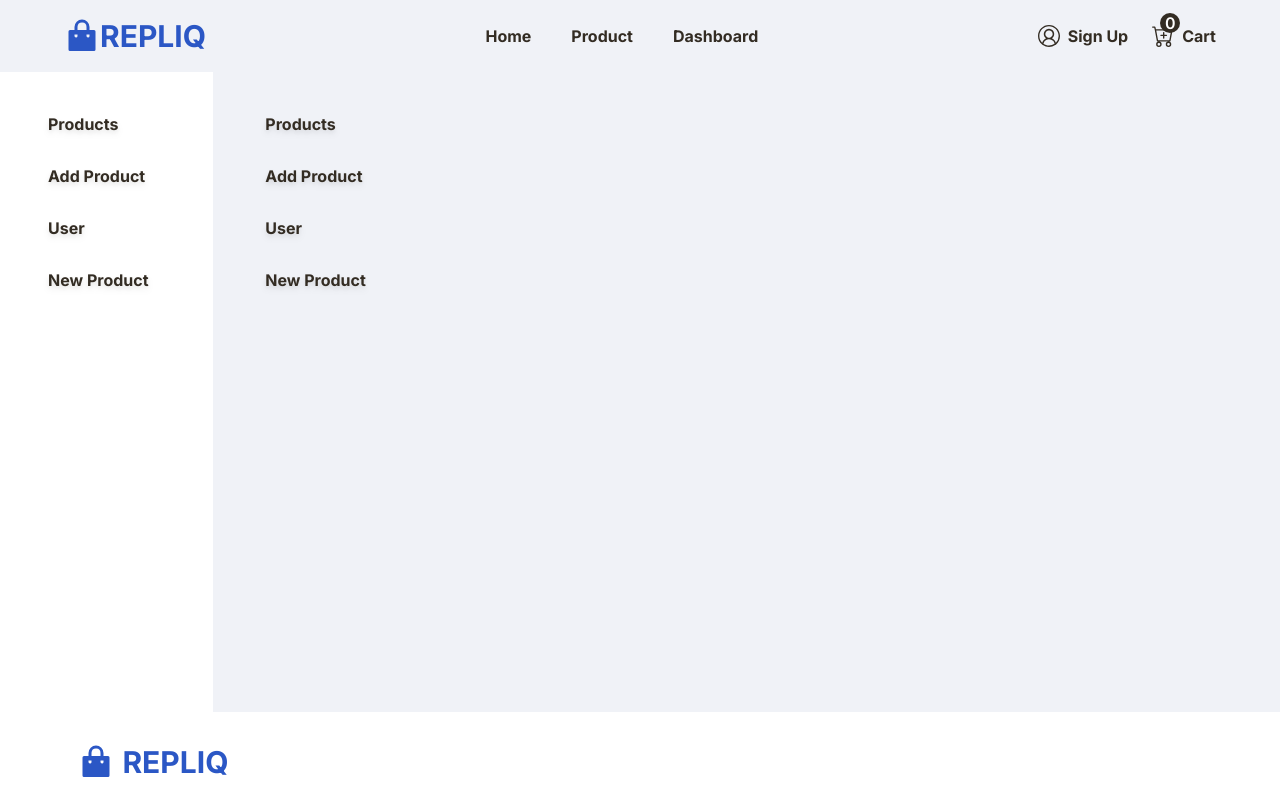
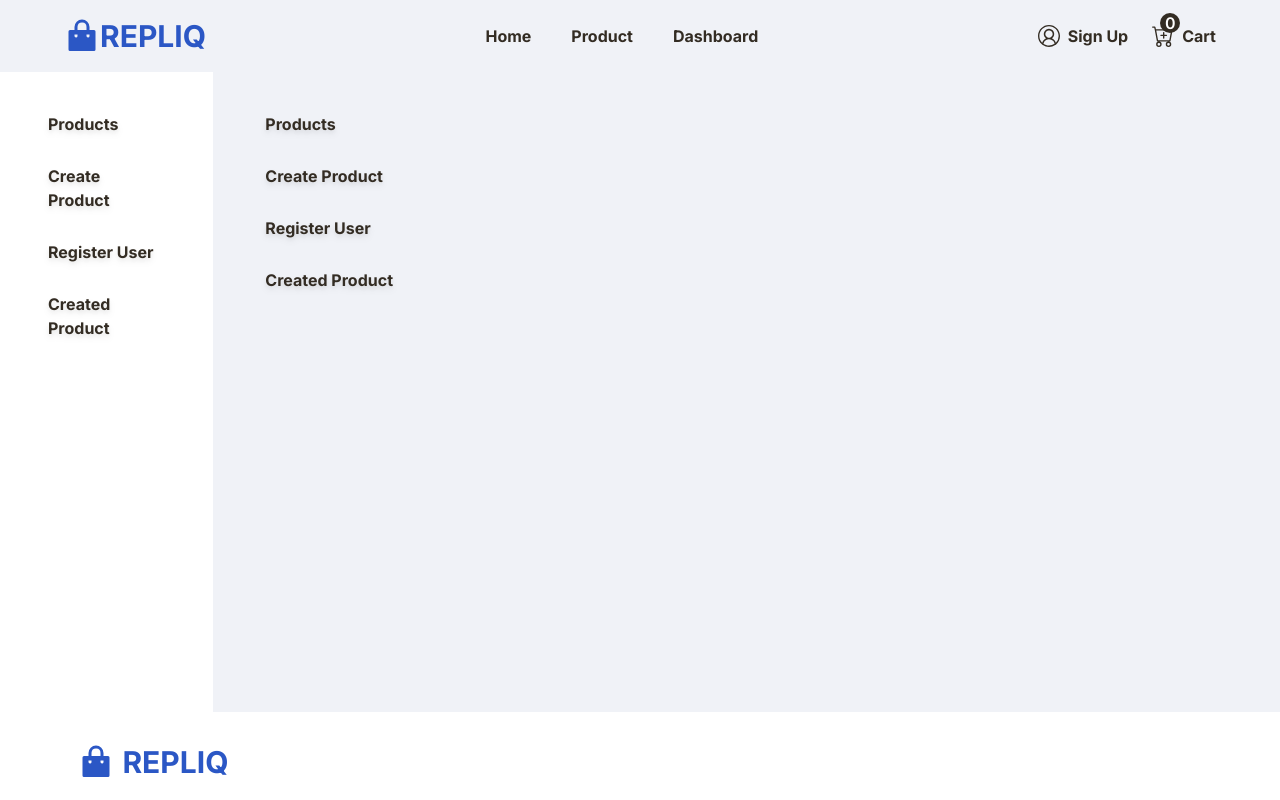
Before and after one commit to imtowhidulislam/repliqdemoporject, a Next.js app: page /dashboard/components/common/Navbar in a window 1280 px wide. Shown: the top 800 px of the page. Built offline with nearby package versions, Linux system fonts and the light colour scheme.

Commit message:
delete all button alignment set to align left

```diff
--- a/src/app/cart/page.jsx
+++ b/src/app/cart/page.jsx
@@ -48,7 +48,7 @@ const Cart = () => {
   return (
     <div className="py-16 cartHeight">
       <div className="container p-2 sm:p-4 md:p-0 ">
-        <div className="flex flex-col items-start justify-between gap-4 mb-8 sm:items-center sm:flex-row sm:gap-20">
+        <div className="flex flex-col items-start justify-between gap-4 mb-8">
           <h2 className="text-2xl font-bold text-left capitalize cartTitle ms:text-4xl text-primary">
             {uniqueCart.length < 1
               ? "Your cart is empty"
--- a/src/app/dashboard/components/common/Navbar/page.jsx
+++ b/src/app/dashboard/components/common/Navbar/page.jsx
@@ -13,17 +13,17 @@ const dashBoard = [
   {
     id: 2,
     route: "/dashboard/addproduct",
-    routeName: "Add Product",
+    routeName: "Create Product",
   },
   {
     id: 3,
     route: "/dashboard/user",
-    routeName: "User",
+    routeName: "Register User",
   },
   {
     id: 4,
     route: "/dashboard/newproduct",
-    routeName: "New Product",
+    routeName: "Created Product",
   },
 ];
 const DashboardNavbar = () => {
```
